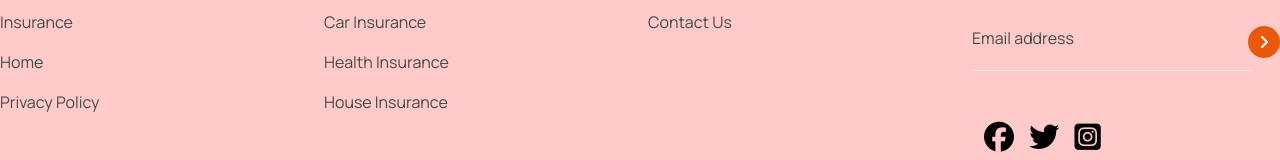
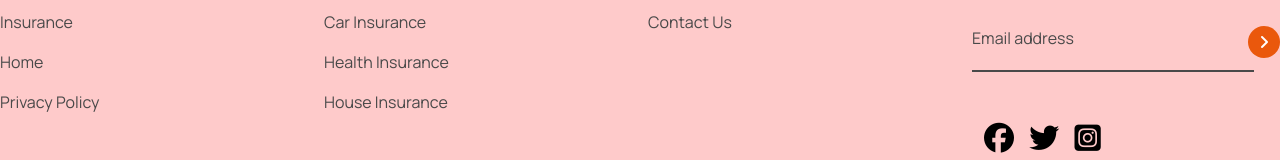
Before and after one commit to morsalin102666/tea-house-repo, a plain HTML site: page index.html in a window 1280 px wide. Shown: the part 3458-3618 px from the top of the page. Drawn offline with nearby package versions, Linux system fonts and the light colour scheme.

Commit message:
hr color or border commit

```diff
--- a/index.html
+++ b/index.html
@@ -208,7 +208,7 @@
                         <p class="font-medium text-[#494949]">Email address</p>
                         <button class="w-8 h-8 bg-orange-600 rounded-full"><i class="fa-solid fa-angle-right text-white"></i></button>
                     </div>
-                    <hr class="text-[#494949] w-11/12">
+                    <hr class="border border-[#494949] w-11/12">
                     <div class="mt-12">
                         <span class="ml-3 text-3xl"><i class="fa-brands fa-facebook"></i></span>
                         <span class="ml-3 text-3xl"><i class="fa-brands fa-twitter"></i></span>
```
